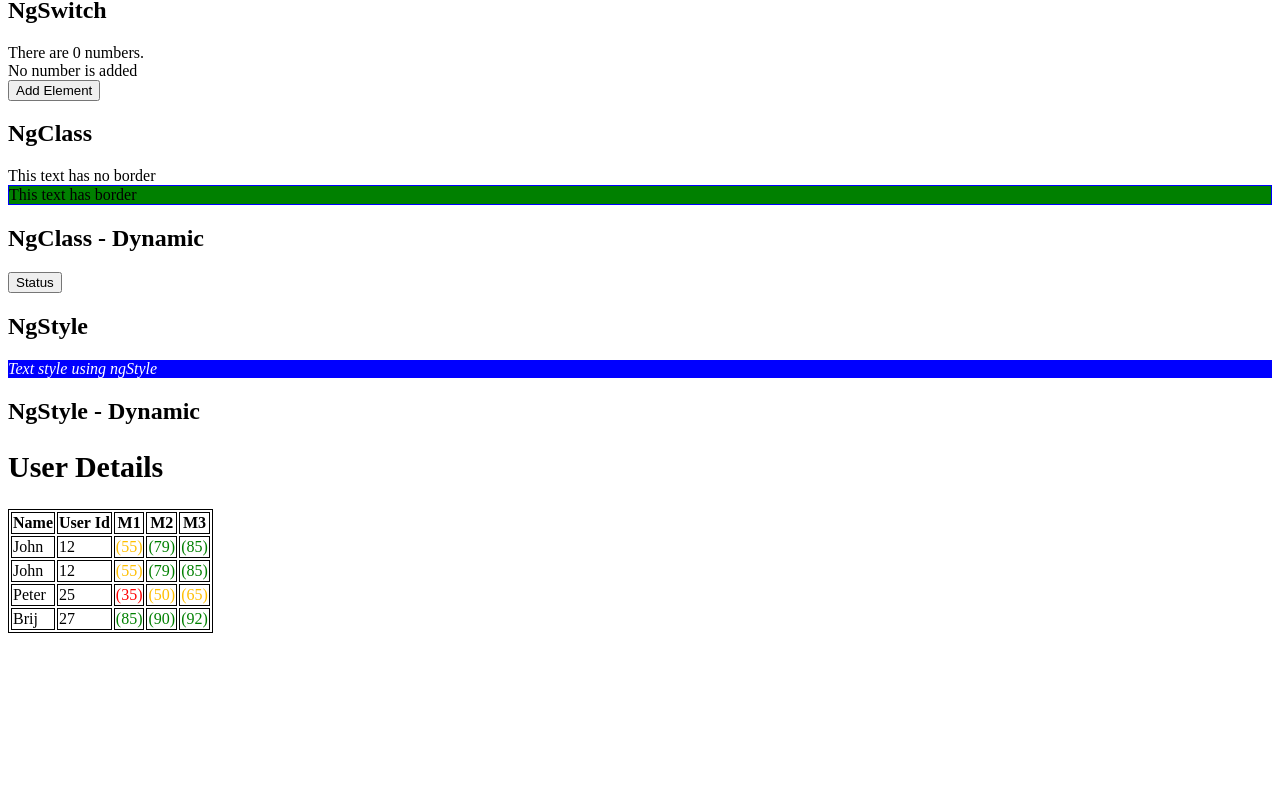
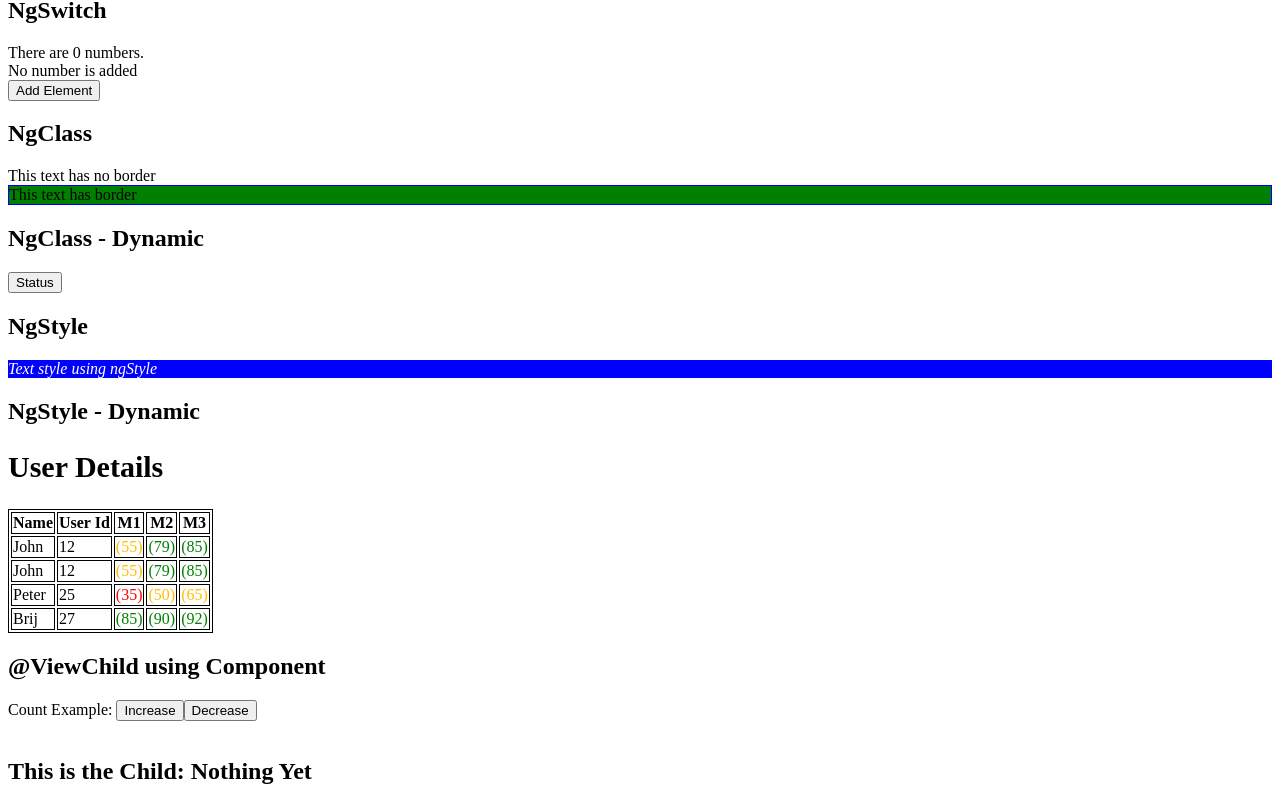
Before and after one commit to simplilearn-java-developer/my-first-project, an Angular app: page / in a window 1280 px wide. Shown: the part 1075-1880 px from the top of the page. Before the commit the page ends 1716 px from the top, so only its background shows below. Built offline with nearby package versions, Linux system fonts and the light colour scheme.

Commit message:
add view child example

```diff
--- a/src/app/app.component.html
+++ b/src/app/app.component.html
@@ -108,3 +108,10 @@
 	    </tr>
      </table>
 </div>
+
+<h2>@ViewChild using Component</h2>
+Count Example:
+<button type="button" (click)="increase()">Increase</button>
+<button type="button" (click)="decrease()">Decrease</button>
+<br/><br/>
+<app-child-view></app-child-view>
--- a/src/app/app.component.ts
+++ b/src/app/app.component.ts
@@ -1,6 +1,7 @@
-import { Component } from '@angular/core';
+import { Component, ViewChild } from '@angular/core';
 import { Product } from './product.model';
 import { User } from './user.model';
+import { ChildViewComponent } from './child-view/child-view.component';
 
 @Component({
   selector: 'app-root',
@@ -8,6 +9,11 @@ import { User } from './user.model';
   styleUrls: ['./app.component.css']
 })
 export class AppComponent {
+
+  // Reference to the ChildView Component
+  @ViewChild(ChildViewComponent)
+  childComponent = {} as ChildViewComponent;
+
   title: string = "Data Binding Examples"
 
   firstName: string = "Jack";
@@ -121,4 +127,12 @@ export class AppComponent {
     this.messageChild = message;
   }
 
+  increase(): void{
+    this.childComponent.increaseByOne();
+  }
+
+  decrease(): void{
+    this.childComponent.decreaseByOne();
+  }
+
 }
--- a/src/app/app.module.ts
+++ b/src/app/app.module.ts
@@ -5,11 +5,13 @@ import { FormsModule } from '@angular/forms';
 import { AppRoutingModule } from './app-routing.module';
 import { AppComponent } from './app.component';
 import { ChildComponent } from './child/child.component';
+import { ChildViewComponent } from './child-view/child-view.component';
 
 @NgModule({
   declarations: [
     AppComponent,
-    ChildComponent
+    ChildComponent,
+    ChildViewComponent
   ],
   imports: [
     BrowserModule,
--- /dev/null
+++ b/src/app/child-view/child-view.component.html
@@ -0,0 +1,2 @@
+
+<h2>This is the Child: {{ this.message }}</h2>
--- /dev/null
+++ b/src/app/child-view/child-view.component.ts
@@ -0,0 +1,27 @@
+import { Component } from '@angular/core';
+
+@Component({
+  selector: 'app-child-view',
+  templateUrl: './child-view.component.html',
+  styleUrls: ['./child-view.component.css']
+})
+export class ChildViewComponent {
+
+  message: string = "Nothing Yet";
+  count: number = 0;
+
+  increaseByOne(): void {
+    //this.count = this.count + 1;
+    //this.count+= 1;
+    this.count++;
+    this.message = "Counter: " + this.count;
+  }
+
+  decreaseByOne(): void {
+    //this.count = this.count - 1;
+    //this.count-= 1;
+    this.count--;
+    this.message = "Counter: " + this.count;
+  }
+
+}
```
Also changed, not shown: src/app/child-view/child-view.component.css (added), 1 other file (tests, documents, lock files or other folders).
